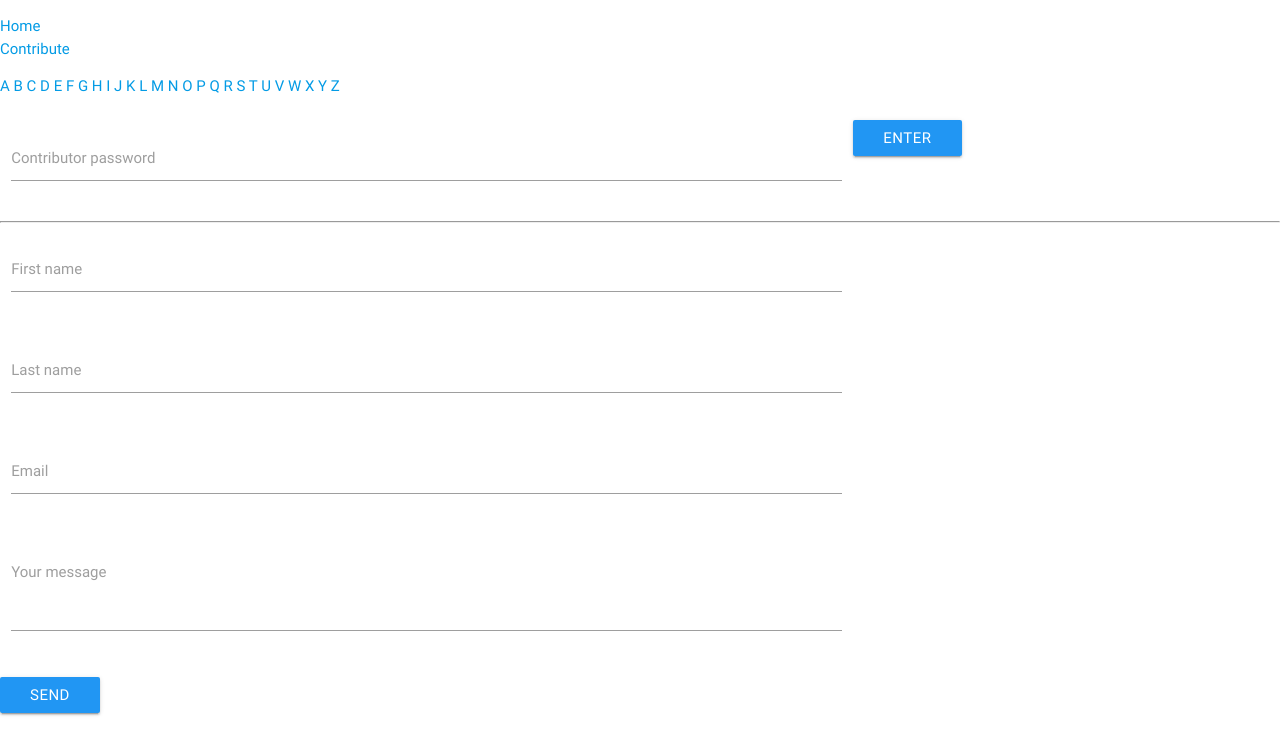
After one commit to bravoalpha79/Googly-cricket-glossary, a Flask app: page /contribute in a window 1280 px wide. The commit adds this page. Shown: the top 755 px of the page. Run offline with Flask 2, Linux system fonts and the light colour scheme; some libraries are stand-ins or nearby versions.

Commit message:
add contributor authorisation form and functionality; add logout; add message form

```diff
--- a/app.py
+++ b/app.py
@@ -103,6 +103,37 @@ def delete_word(word_id):
     return render_template("addword.html", letters=alphabet)
 
 
+@app.route("/contribute")
+def contribute():
+    return render_template("contribute.html", letters=alphabet)
+
+
+@app.route("/authenticate_user", methods=["GET", "POST"])
+def authenticate_user():
+    contributors = mongo.db.contributors.find()
+    passwords = [entry["passkey"] for entry in contributors]
+
+    if request.method == "POST":
+        if request.form["contributor"]:
+            if session["username"] == "contributor":
+                flash("You are already authorised as contributor")
+                return render_template("contribute.html", letters=alphabet)
+            elif request.form["contributor"] in passwords:
+                session["username"] = "contributor"
+                flash("Contributor authorisation successful.")
+                return render_template("index.html", letters=alphabet)
+            else:
+                flash("Authorisation not recognised. Please try again.")
+                return render_template("contribute.html", letters=alphabet)
+
+
+@app.route("/logout")
+def logout():
+    session["username"] = "guest"
+    flash("Successfully logged out.")
+    return render_template("index.html", letters=alphabet)
+
+
 if __name__ == "__main__":
     app.run(host=os.environ.get("IP"),
             port=int(os.environ.get("PORT")),
--- a/templates/base.html
+++ b/templates/base.html
@@ -15,7 +15,12 @@
 	<div>
 		<ul>
 			<li><a href="{{url_for('index')}}">Home</a></li>
+            {% if "contributor" in session["username"] %}
 			<li><a href="{{url_for('add_word')}}">New word</a></li>
+            <li><a href="{{url_for('logout')}}">Log out</a></li>
+            {% else %}
+            <li><a href="{{url_for('contribute')}}">Contribute</a></li>
+            {% endif %}
 		</ul>
 	</div>
 	<div>
--- /dev/null
+++ b/templates/contribute.html
@@ -0,0 +1,44 @@
+{% extends "base.html" %}
+
+{% block content %}
+<form action="{{url_for('authenticate_user')}}" method="POST">
+    <div class="row">
+        <div class="input-field col s8">
+            <input id="contributor" name="contributor" type="text">
+            <label for="contributor">Contributor password</label>
+        </div>
+        <button action="submit" class="waves-effect waves-light btn blue">Enter</button>
+    </div>
+</form>
+
+<hr />
+<form action="" method="POST">
+    <div class="row">
+        <div class="input-field col s8">
+            <input type="text" id="firstname" name="firstname" required>
+            <label for="firstname">First name</label>
+        </div>
+    </div>
+    <div class="row">
+        <div class="input-field col s8">
+            <input type="text" id="lastname" name="lastname" required>
+            <label for="lastname">Last name</label>
+        </div>
+    </div>
+    <div class="row">
+        <div class="input-field col s8">
+            <input type="email" id="email" name="email" required>
+            <label for="">Email</label>
+        </div>
+    </div>
+    <div class="row">
+        <div class="input-field col s8">
+            <textarea name="message" id="message" class="materialize-textarea"></textarea>
+            <label for="message">Your message</label>
+        </div>
+    </div>
+    <button action="submit" class="waves-effect waves-light btn blue">Send</button>
+</form>
+
+
+{% endblock %}
--- a/templates/word.html
+++ b/templates/word.html
@@ -8,9 +8,11 @@
 	<p>{{loop.index}}. {{meaning}}.</p>
 	{% endfor %}
 
+    {% if "contributor" in session["username"] %}
 	<!-- Materialize buttons -->
 	<a class="waves-effect waves-light btn blue" href="{{url_for('edit_word', word_id=word._id)}}">Edit</a>
 	<a class="waves-effect waves-light btn red modal-trigger" href="#deletion-modal">Delete</a>
+    {% endif %}
 </div>
 <!-- Materialize Modal Structure -->
 <div id="deletion-modal" class="modal">
```
